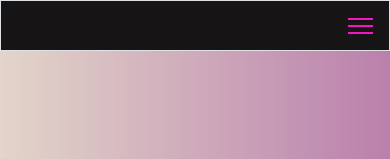
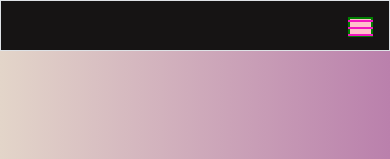
Before and after one commit to violet11/Deutsch-app, an Angular app: page /dolocni-cleni in a window 390 px wide. Shown: the top 159 px of the page. Built offline with nearby package versions, Linux system fonts and the light colour scheme.

Commit message:
"update"

```diff
--- a/src/app/components/header/header.component.scss
+++ b/src/app/components/header/header.component.scss
@@ -98,6 +98,7 @@ header {
         }
 
         .menu-btn {
+            @include flex-center;
             position: absolute;
             top: 1rem;
             right: 1rem;
@@ -106,11 +107,16 @@ header {
             z-index: 1;
             cursor: pointer;
             @include transition-ease;
+            background-color: pink;
+            border: 2px solid green;
+
+            p {
+                color: gray;
+            }
 
             &_burger {
                 position: absolute;
                 top: 0.5rem;
-                right: 0;
                 width: 25px;
                 height: 2px;
                 background-color: $secondColor;
@@ -145,7 +151,7 @@ header {
                     }
 
                     &::after {
-                        transform: rotate(-45deg) translate(2.5px, -7px);
+                        transform: rotate(-45deg) translate(2.7px, -7.1px);
                     }
                 }
             }
```
Also changed, not shown: 4 other files (tests, documents, lock files or other folders).
